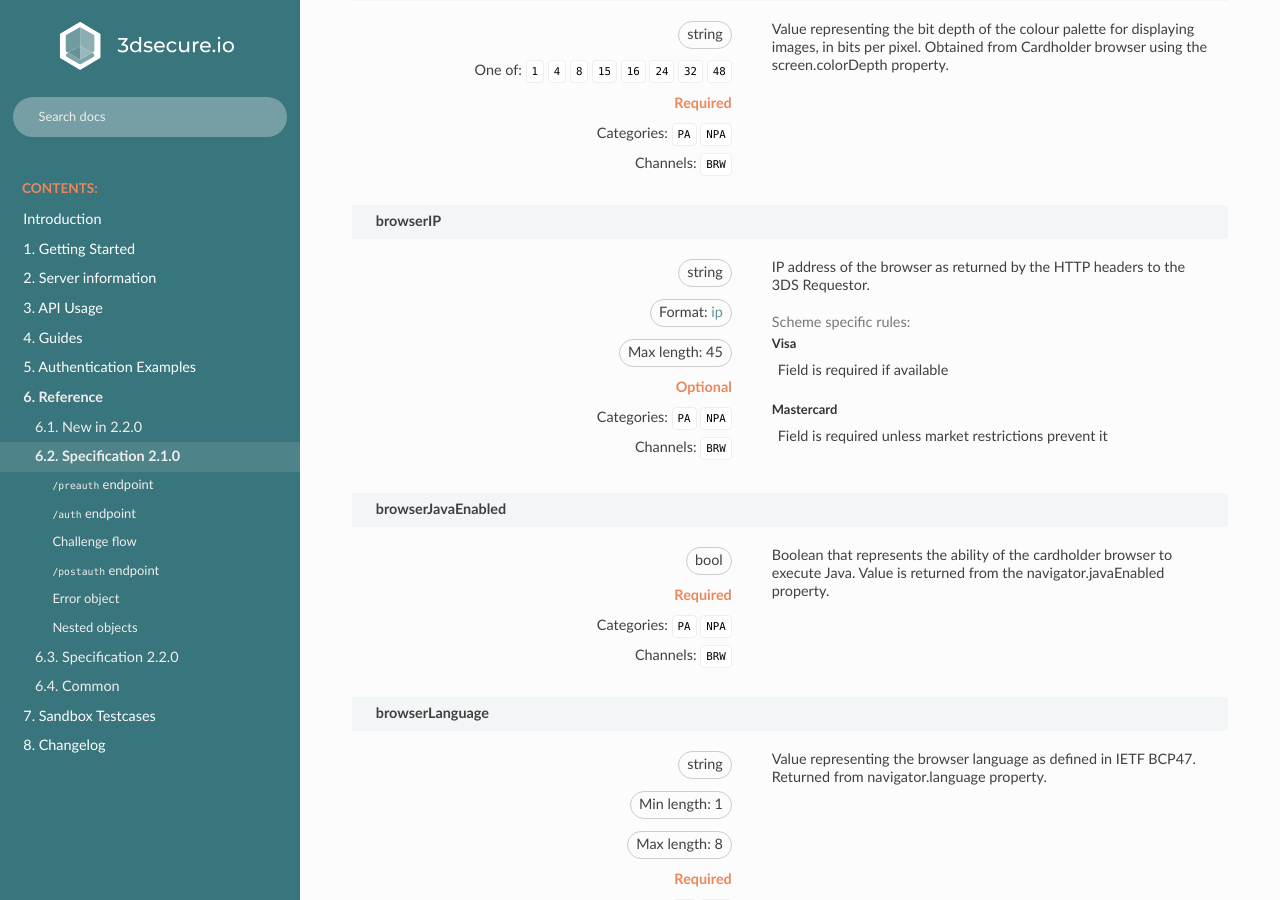
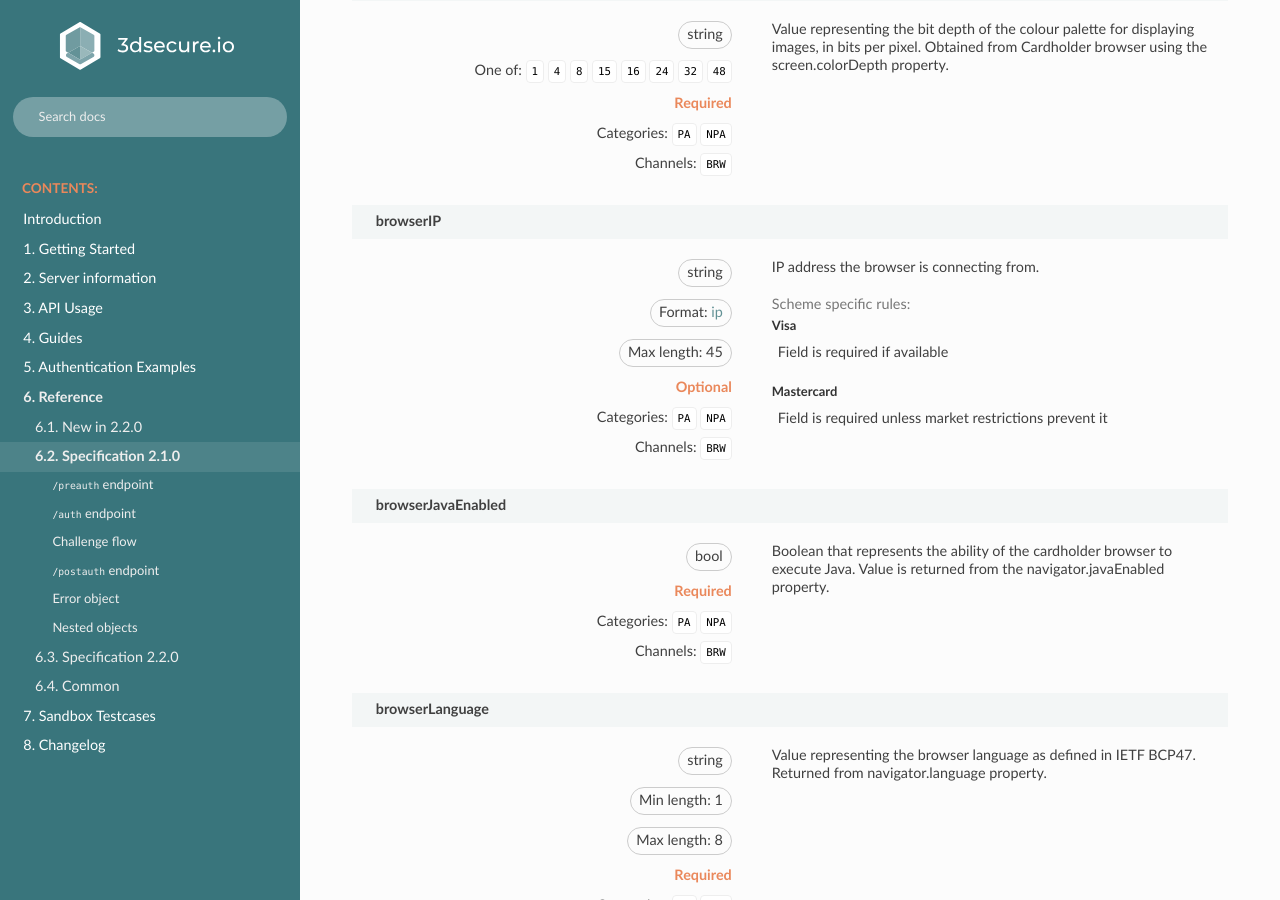
Before and after one commit to clearhaus/3DSv2-api-documentation, a Sphinx documentation site: the page built from source/specification_210.rst, in a window 1280 px wide and 900 px high, scrolled down 7418 px. Built offline with Sphinx 7.4.7 and the Read the Docs theme 2.0.0, drawn with Linux system fonts in a browser that asks for light colours.

Commit message:
Update browserIP description

```diff
--- a/source/_static/areq_210.html
+++ b/source/_static/areq_210.html
@@ -740,7 +740,7 @@
 </div>
 </div>
 </td>
-<td class='argdesc'><div class='description'>IP address of the browser as returned by the HTTP headers to the 3DS Requestor.</div>
+<td class='argdesc'><div class='description'>IP address the browser is connecting from.</div>
 <div class='conditions'>
 </div>
 <p class='enumDescriptionHeader'>
--- a/source/_static/areq_220.html
+++ b/source/_static/areq_220.html
@@ -775,7 +775,7 @@
 </div>
 </div>
 </td>
-<td class='argdesc'><div class='description'>IP address of the browser as returned by the HTTP headers to the 3DS Requestor.</div>
+<td class='argdesc'><div class='description'>IP address the browser is connecting from.</div>
 <div class='conditions'>
 </div>
 <p class='enumDescriptionHeader'>
```
